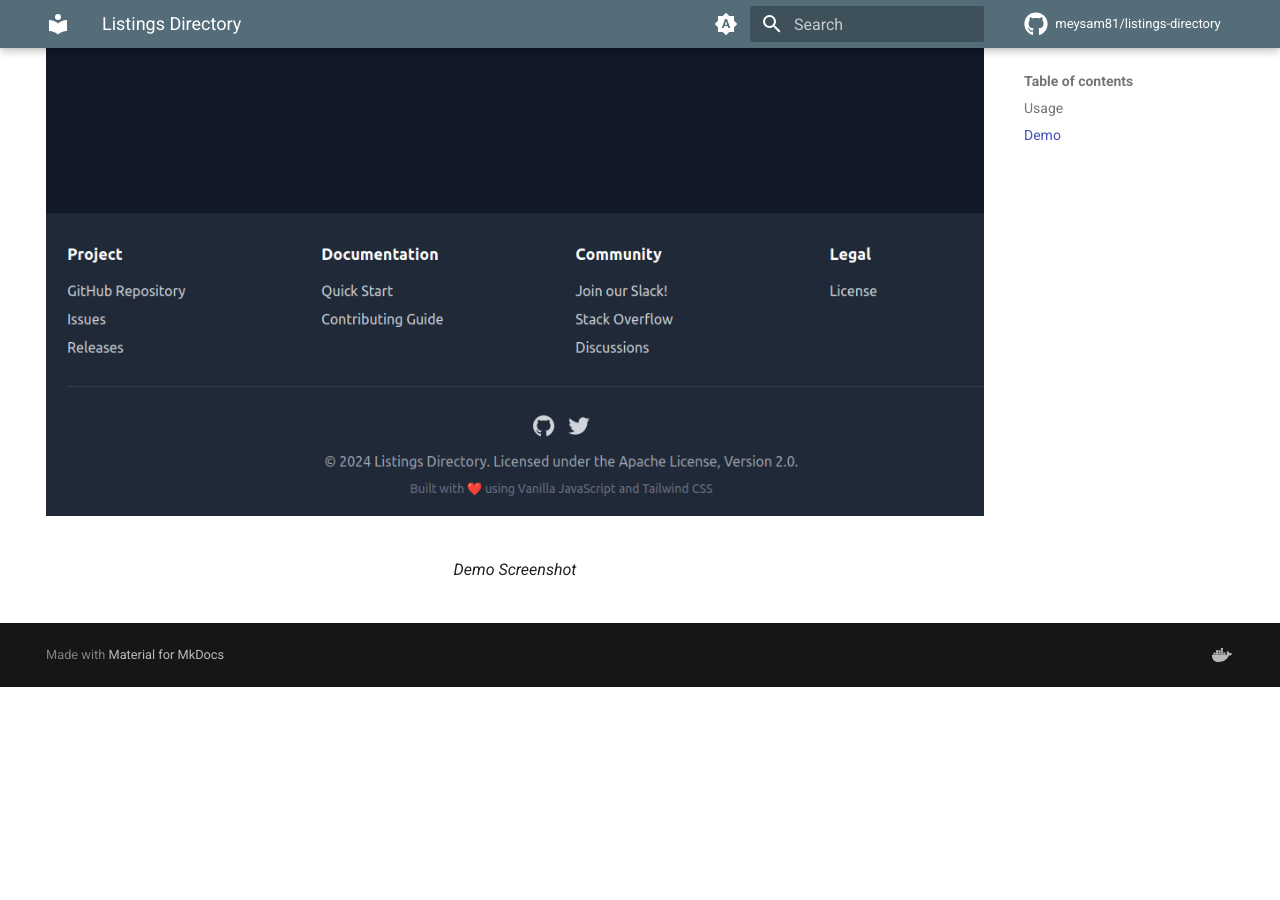
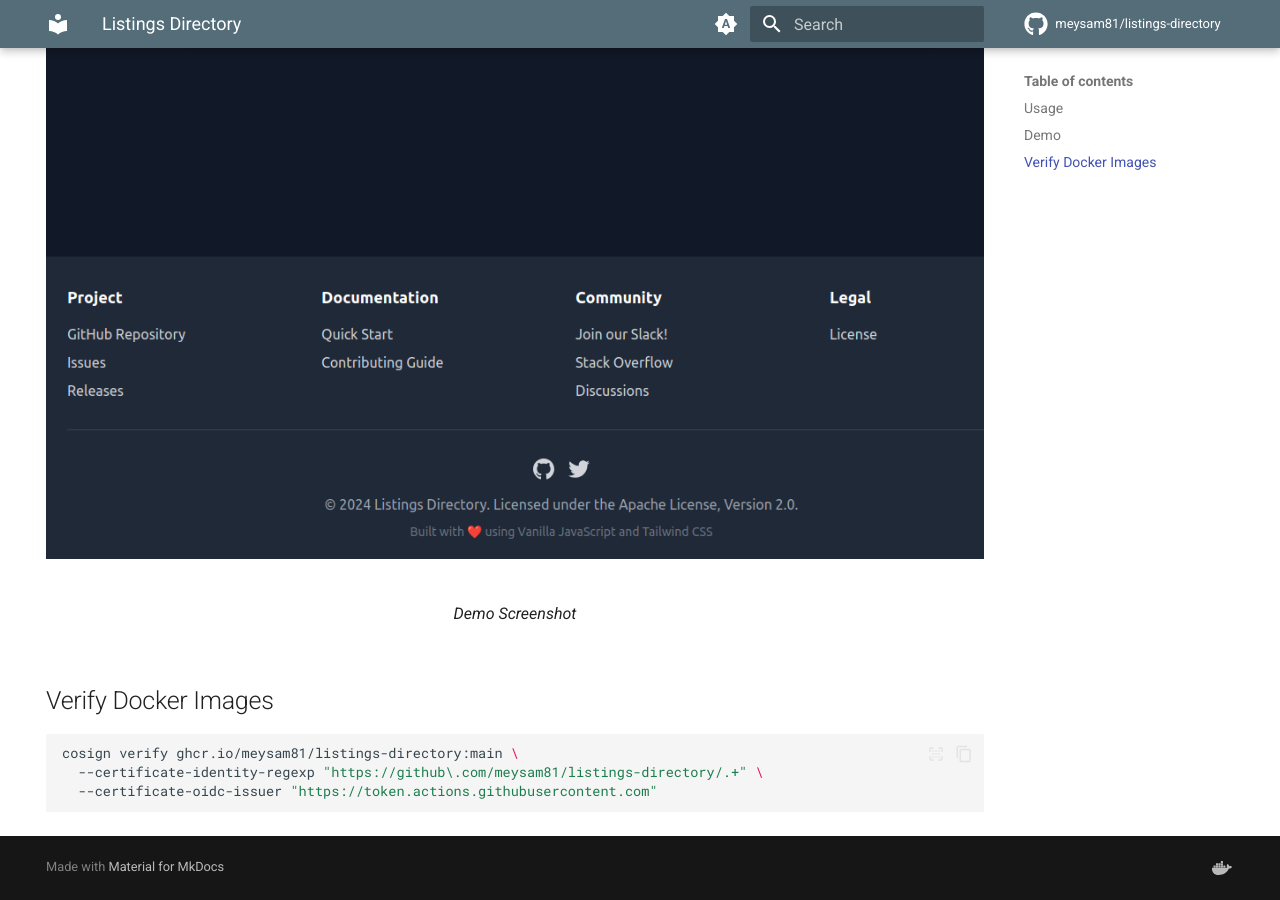
Before and after one commit to meysam81/listings-directory, an MkDocs documentation site: the page built from docs/index.md, in a window 1280 px wide and 900 px high, scrolled down 1229 px. Built offline with MkDocs 1.6.1 and Material for MkDocs 9.7.7, drawn with Linux system fonts in a browser that asks for light colours; comment, search, counter and statistics services are not loaded; before the commit the page ends 1916 px from its top, so only the background shows below that.

Commit message:
chore(docs): explain docker image verification

````diff
--- a/.pre-commit-config.yaml
+++ b/.pre-commit-config.yaml
@@ -15,6 +15,8 @@ repos:
         exclude: mkdocs.yml
       - id: detect-private-key
       - id: detect-aws-credentials
+        args:
+          - --allow-missing-credentials
       - id: end-of-file-fixer
         exclude: ads.txt
       - id: name-tests-test
--- a/docs/index.md
+++ b/docs/index.md
@@ -4,6 +4,13 @@ hide:
 ---
 
 # Listings Directory
+
+[![GitHub repo size](https://img.shields.io/github/repo-size/meysam81/listings-directory)](https://github.com/meysam81/listings-directory)
+[![GitHub commit activity](https://img.shields.io/github/commit-activity/m/meysam81/listings-directory)](https://github.com/meysam81/listings-directory/commits/main/)
+[![GitHub code size in bytes](https://img.shields.io/github/languages/code-size/meysam81/listings-directory)](https://github.com/meysam81/listings-directory)
+[![pre-commit.ci status](https://results.pre-commit.ci/badge/github/meysam81/listings-directory/main.svg)](https://results.pre-commit.ci/latest/github/meysam81/listings-directory/main)
+[![Docker Image Size](https://img.shields.io/docker/image-size/meysam81/listings-directory)](https://hub.docker.com/r/meysam81/listings-directory)
+[![Docker Pulls](https://img.shields.io/docker/pulls/meysam81/listings-directory)](https://hub.docker.com/r/meysam81/listings-directory)
 
 This is a Vanilla JS application that is built to provide
 a listing directory for pages and links, possibly admin
@@ -49,3 +56,11 @@ very useful in a Kubernetes setup with probes.
   ![Demo Screenshot](/static/listings-demo.png){ loading=lazy }
   <figcaption>Demo Screenshot</figcaption>
 </figure>
+
+## Verify Docker Images
+
+```shell title="" linenums="0"
+cosign verify ghcr.io/meysam81/listings-directory:main \
+  --certificate-identity-regexp "https://github\.com/meysam81/listings-directory/.+" \
+  --certificate-oidc-issuer "https://token.actions.githubusercontent.com"
+```
````
Also changed, not shown: README.md (+2 -0 lines), 1 other file.
